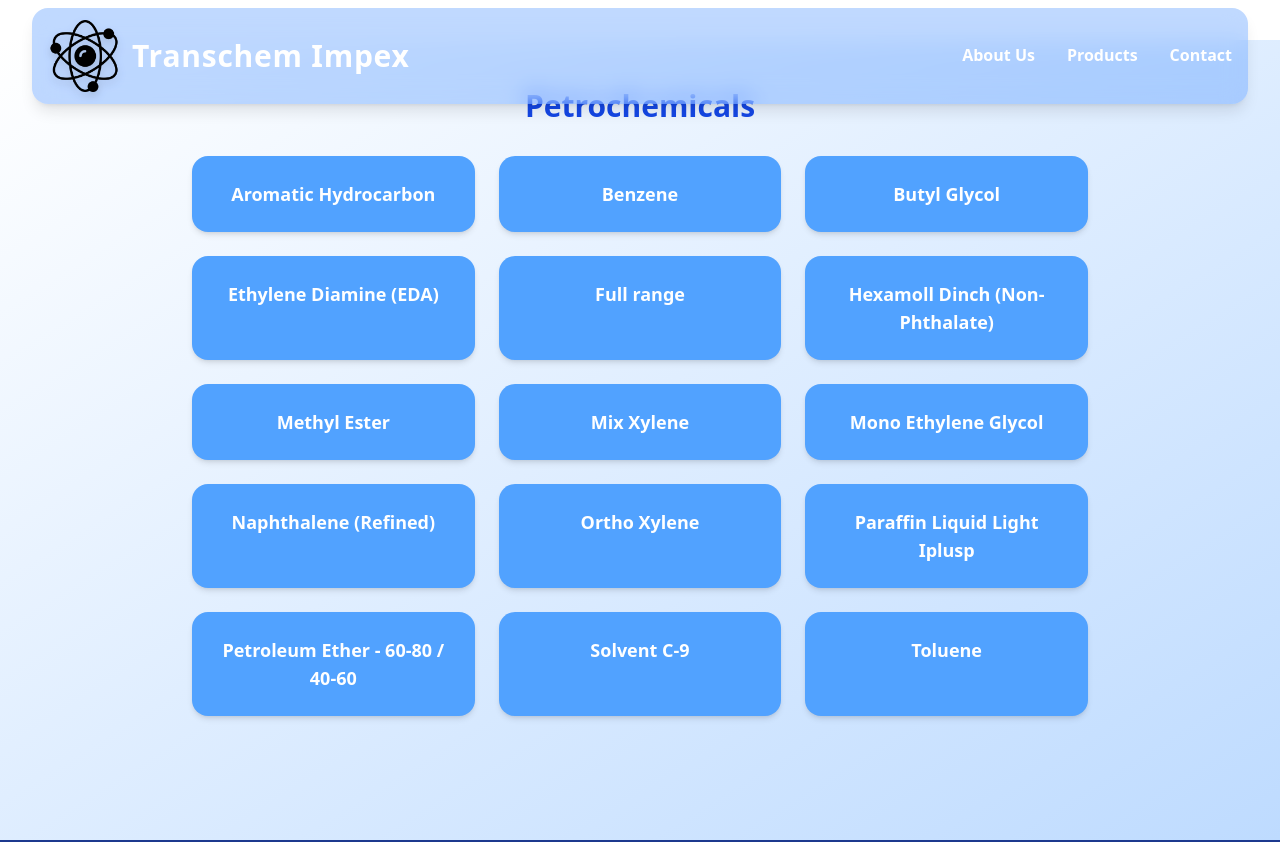
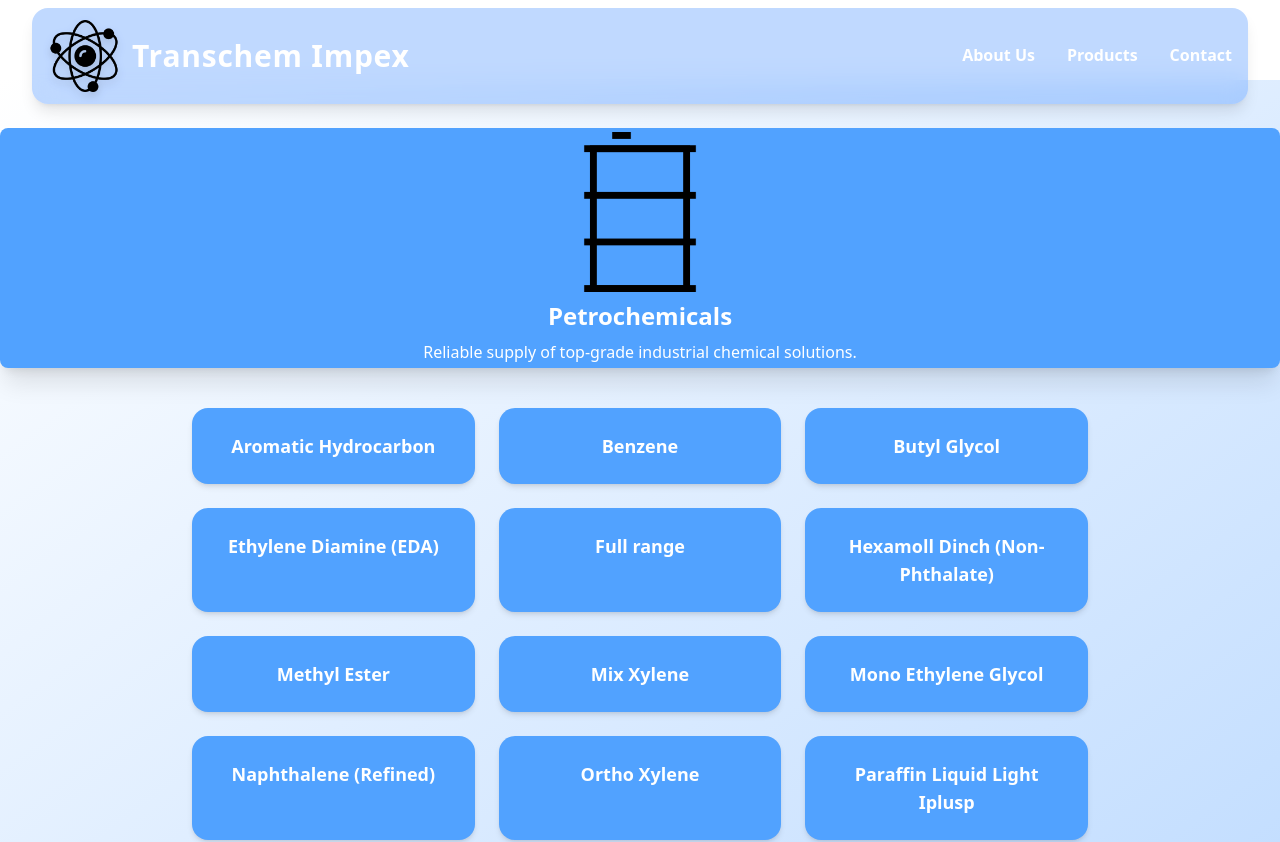
Before and after one commit to CRODLIN-TECHNOLOGY-LIMITED/Aksharchemcorp, a Next.js app: page /products/petrochemicals in a window 1280 px wide. Shown: the top 842 px of the page. Built offline with nearby package versions, Linux system fonts and the light colour scheme.

Commit message:
Animation /products

```diff
--- a/src/app/components/Navbar.tsx
+++ b/src/app/components/Navbar.tsx
@@ -1,6 +1,7 @@
 import React from 'react'
 import Chem from "../images/biochemistry.png"
 import "../globals.css"
+import Link from 'next/link'
 
 const Navbar = () => {
   return (
@@ -10,31 +11,31 @@
     {/* Logo + Brand */}
     <div className="flex items-center gap-3">
       <img src={Chem.src} alt="logo" className="h-[8vh] sm:h-[9vh] drop-shadow-lg" />
-      <h1 className="hidden sm:block text-2xl sm:text-3xl font-extrabold tracking-wide">
+      <h1 className="hidden sm:block text-2xl sm:text-3xl font-bold tracking-wide">
         Transchem Impex
       </h1>
     </div>
 
     {/* Navigation */}
     <nav className="flex items-center gap-4 sm:gap-8 text-sm sm:text-base font-semibold">
-      <a
+      <Link
         href="/#about"
         className="relative hover:text-cyan-300 transition duration-200 after:content-[''] after:block after:h-[2px] after:bg-cyan-300 after:scale-x-0 hover:after:scale-x-100 after:transition-transform after:duration-300 after:origin-left"
       >
         About Us
-      </a>
-      <a
+      </Link>
+      <Link
         href="/#products"
         className="relative hover:text-cyan-300 transition duration-200 after:content-[''] after:block after:h-[2px] after:bg-cyan-300 after:scale-x-0 hover:after:scale-x-100 after:transition-transform after:duration-300 after:origin-left"
       >
         Products
-      </a>
-      <a
+      </Link>
+      <Link
         href="/#contact"
         className="relative hover:text-cyan-300 transition duration-200 after:content-[''] after:block after:h-[2px] after:bg-cyan-300 after:scale-x-0 hover:after:scale-x-100 after:transition-transform after:duration-300 after:origin-left"
       >
         Contact
-      </a>
+      </Link>
     </nav>
   </div>
 </header>
--- a/src/app/products/petrochemicals/page.tsx
+++ b/src/app/products/petrochemicals/page.tsx
@@ -1,15 +1,31 @@
 import React from 'react'
 import data from '../../components/data.json'
+import * as motion from "motion/react-client"
+import Chemical from '../../images/chemical.png'
 
 const Petrochemicals = () => {
   const chemData = data.chemicals.petrochemicals;
 
   return (
-    <div className="min-h-screen bg-gradient-to-br from-white to-blue-200 py-12 px-4 sm:px-4 mt-10">
+    <div className="min-h-screen bg-gradient-to-br from-white to-blue-200 py-12 px-4 sm:px-0 mt-20">
+        <motion.div className='flex justify-center items-center'>
+          <motion.div
+            initial={{width:"74vh"}}
+            whileInView={{width:"100vw"}}
+            // whileHover={{scale:1.3}}
+            // whileTap={{rotate:5}}
+            transition={{duration:0.5,ease:"easeInOut"}}
+            className="bg-blue-400 text-white rounded-lg flex items-center justify-center flex-col shadow-xl mb-10 h-60 "
+          >
+            <img src={Chemical.src} className="h-[20vh]" alt="" />
+            <h4 className="text-2xl font-bold mb-2 mt-2">Petrochemicals</h4>
+            <p className=' hidden sm:block'>Reliable supply of top-grade industrial chemical solutions.</p>
+
+
+          </motion.div>
+        </motion.div>
+
       <div className="max-w-4xl mx-auto">
-        <h2 className="text-3xl font-bold text-blue-700 mb-8 text-center">
-          Petrochemicals
-        </h2>
         <div className="grid gap-6 sm:grid-cols-2 lg:grid-cols-3">
           {chemData.map((elem, idx) => (
             <div
--- a/src/app/products/powder/page.tsx
+++ b/src/app/products/powder/page.tsx
@@ -1,11 +1,29 @@
 import React from 'react'
 import data from '../../components/data.json'
+import * as motion from "motion/react-client"
+import Chemistry from '../../images/biochemistry.png'
 
 const Powder = () => {
   const chemData = data.chemicals.powder;
 
   return (
-    <div className="min-h-screen bg-gradient-to-br from-white to-blue-200 py-12 px-4 sm:px-4 mt-10">
+    <div className="min-h-screen bg-gradient-to-br from-white to-blue-200 py-12 px-4 sm:px-4 mt-20">
+      <motion.div className='flex justify-center items-center'>
+          <motion.div
+            initial={{width:"74vh"}}
+            whileInView={{width:"100vw"}}
+            // whileHover={{scale:1.3}}
+            // whileTap={{rotate:5}}
+            transition={{duration:0.5,ease:"easeInOut"}}
+            className="bg-blue-400 text-white rounded-lg flex items-center justify-center flex-col shadow-xl mb-10 h-60 "
+          >
+            <img src={Chemistry.src} className="h-[20vh]" alt="" />
+            <h4 className="text-2xl font-bold mb-2 mt-2">Petrochemicals</h4>
+            <p className=' hidden sm:block'>Reliable supply of top-grade industrial chemical solutions.</p>
+
+
+          </motion.div>
+        </motion.div>
       <div className="max-w-4xl mx-auto">
         <h2 className="text-3xl font-bold text-blue-700 mb-8 text-center">
           Powders
--- a/src/app/products/solvents/page.tsx
+++ b/src/app/products/solvents/page.tsx
@@ -1,14 +1,32 @@
 import React from 'react'
 import data from '../../components/data.json'
+import * as motion from "motion/react-client"
+import Test from '../../images/test.png'
 
 const Solvents = () => {
   const chemData = data.chemicals.solvents;
 
   return (
-    <div className="min-h-screen bg-gradient-to-br from-white to-blue-200 py-12 px-4 sm:px-4 mt-10">
+    <div className="min-h-screen bg-gradient-to-br from-white to-blue-200 py-12 px-4 sm:px-4 mt-20">
+      <motion.div className='flex justify-center items-center'>
+          <motion.div
+            initial={{width:"74vh"}}
+            whileInView={{width:"100vw"}}
+            // whileHover={{scale:1.3}}
+            // whileTap={{rotate:5}}
+            transition={{duration:0.5,ease:"easeInOut"}}
+            className="bg-blue-400 text-white rounded-lg flex items-center justify-center flex-col shadow-xl mb-10 h-60 "
+          >
+            <img src={Test.src} className="h-[20vh]" alt="" />
+            <h4 className="text-2xl font-bold mb-2 mt-2">Petrochemicals</h4>
+            <p className=' hidden sm:block'>Reliable supply of top-grade industrial chemical solutions.</p>
+
+
+          </motion.div>
+        </motion.div>
       <div className="max-w-4xl mx-auto">
         <h2 className="text-3xl font-bold text-blue-700 mb-8 text-center">
-          Solvents
+          Petrochemicals - Solvents
         </h2>
         <div className="grid gap-6 sm:grid-cols-2 lg:grid-cols-3">
           {chemData.map((elem, idx) => (
--- a/src/app/products/specialty_chemicals/page.tsx
+++ b/src/app/products/specialty_chemicals/page.tsx
@@ -1,11 +1,30 @@
 import React from 'react'
 import data from '../../components/data.json'
+import * as motion from "motion/react-client"
+import Chem from "../../images/chemistry.png"
+
 
 const SpecialtyChem = () => {
   const chemData = data.chemicals.specialty_chemicals;
 
   return (
-    <div className="min-h-screen bg-gradient-to-br from-white to-blue-200 py-12 px-4 sm:px-4 mt-10">
+    <div className="min-h-screen bg-gradient-to-br from-white to-blue-200 py-12 px-4 sm:px-4 mt-20">
+      <motion.div className='flex justify-center items-center'>
+          <motion.div
+            initial={{width:"74vh"}}
+            whileInView={{width:"100vw"}}
+            // whileHover={{scale:1.3}}
+            // whileTap={{rotate:5}}
+            transition={{duration:0.5,ease:"easeInOut"}}
+            className="bg-blue-400 text-white rounded-lg flex items-center justify-center flex-col shadow-xl mb-10 h-60 "
+          >
+            <img src={Chem.src} className="h-[20vh]" alt="" />
+            <h4 className="text-2xl font-bold mb-2 mt-2">Specialty Chemicals</h4>
+            <p className=' hidden sm:block'>Reliable supply of top-grade industrial chemical solutions.</p>
+
+
+          </motion.div>
+        </motion.div>
       <div className="max-w-4xl mx-auto">
         <h2 className="text-3xl font-bold text-blue-700 mb-8 text-center">
           Specialty Chemicals
```
